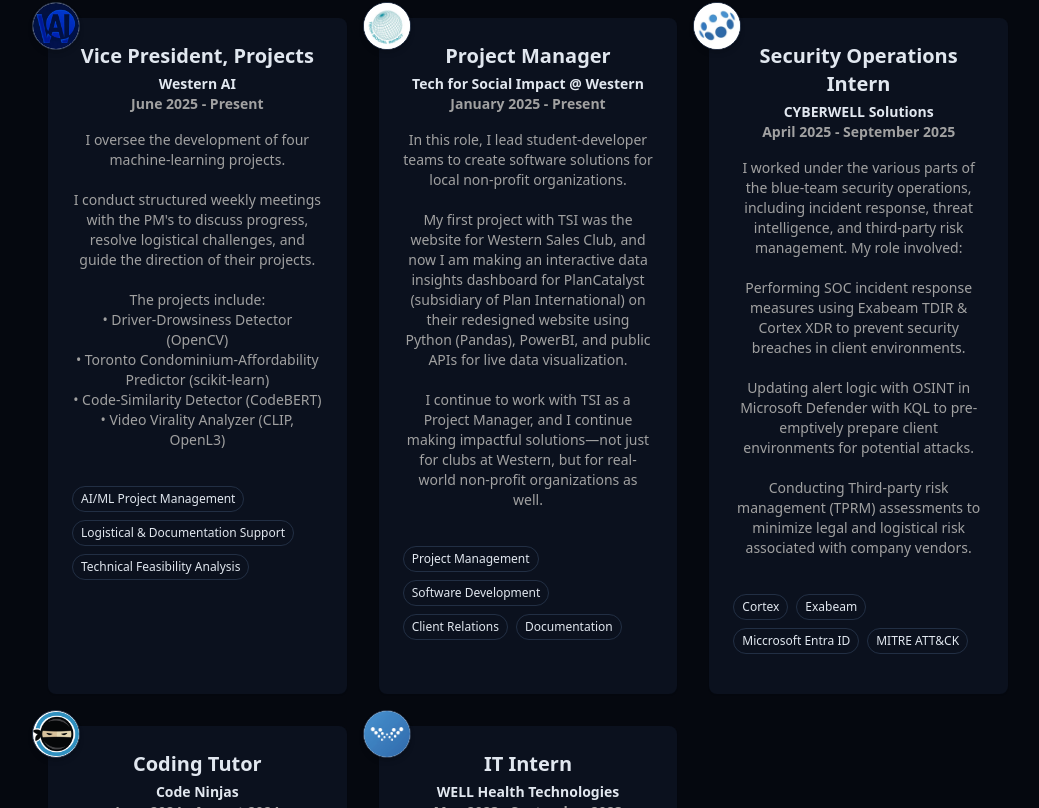
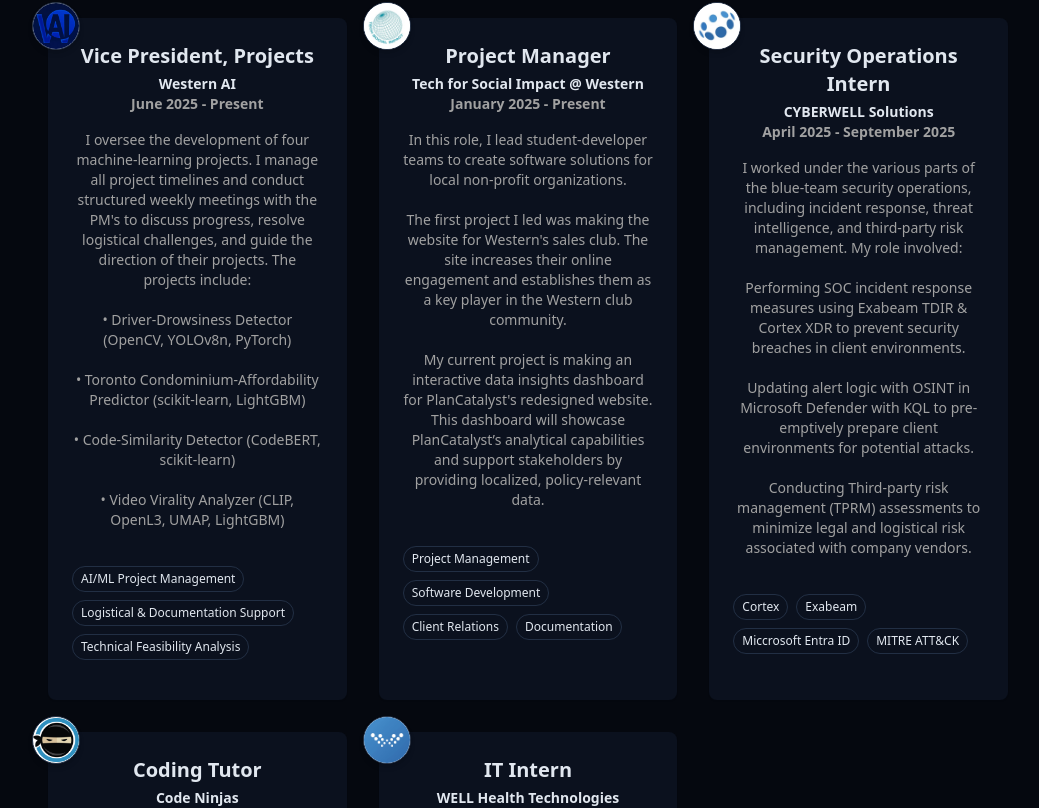
Before and after one commit to LlamzonAmazon/tl-portfolio, a React (Vite) app: page / in a window 1280 px wide. Shown: the part 1712-2520 px from the top of the page, without its empty margins (112-1151 px from the left). Built offline with nearby package versions, Linux system fonts and the light colour scheme.

Commit message:
Content update

```diff
--- a/src/components/ExperienceSection.jsx
+++ b/src/components/ExperienceSection.jsx
@@ -9,9 +9,9 @@
     organization: "Western AI",
     time: "June 2025 - Present",
     description:
-      "I oversee the development of four machine-learning projects.\n\n" +
-      "I conduct structured weekly meetings with the PM's to discuss progress, resolve logistical challenges, and guide the direction of their projects. \n\n" +
-      "The projects include:\n• Driver-Drowsiness Detector (OpenCV)\n• Toronto Condominium-Affordability Predictor (scikit-learn)\n• Code-Similarity Detector (CodeBERT)\n• Video Virality Analyzer (CLIP, OpenL3) \n\n",
+      "I oversee the development of four machine-learning projects. " +
+      "I manage all project timelines and conduct structured weekly meetings with the PM's to discuss progress, resolve logistical challenges, and guide the direction of their projects. " +
+      "The projects include:\n\n• Driver-Drowsiness Detector (OpenCV, YOLOv8n, PyTorch)\n\n• Toronto Condominium-Affordability Predictor (scikit-learn, LightGBM)\n\n• Code-Similarity Detector (CodeBERT, scikit-learn)\n\n• Video Virality Analyzer (CLIP, OpenL3, UMAP, LightGBM) \n\n",
 
     tags: ["AI/ML Project Management", "Logistical & Documentation Support", "Technical Feasibility Analysis"],
     logo: "/WAI.jpeg",
@@ -23,8 +23,9 @@
     time: "January 2025 - Present",
     description:
       "In this role, I lead student-developer teams to create software solutions for local non-profit organizations. \n\n" +
-      "My first project with TSI was the website for Western Sales Club, and now I am making an interactive data insights dashboard for PlanCatalyst (subsidiary of Plan International) on their redesigned website using Python (Pandas), PowerBI, and public APIs for live data visualization. \n\n" +
-      "I continue to work with TSI as a Project Manager, and I continue making impactful solutions—not just for clubs at Western, but for real-world non-profit organizations as well. \n\n",
+      "The first project I led was making the website for Western's sales club. The site increases their online engagement and establishes them as a key player in the Western club community.\n\n" +
+      "My current project is making an interactive data insights dashboard for PlanCatalyst's redesigned website. " +
+      "This dashboard will showcase PlanCatalyst’s analytical capabilities and support stakeholders by providing localized, policy-relevant data. \n\n",
     tags: ["Project Management", "Software Development", "Client Relations", "Documentation"],
     logo: "/TSI.jpeg",
   },
--- a/src/components/HeroSection.jsx
+++ b/src/components/HeroSection.jsx
@@ -50,8 +50,8 @@
             <div>
               <p className="text-lg md:text-2xl text-muted-foreground max-w-2xl mx-auto">
                 Fourth-year computer science student at
-                <span className="text-primary text-glow"> Western University</span>.
-                Growing towards a software engineering career; interested in cybersecurity and cloud applications.
+                <span className="text-primary text-glow"> Western University</span>,
+                growing towards a software engineering career and interested in cybersecurity and cloud applications.
               </p>
             </div>
           </AnimatedContent>
--- a/src/components/ProjectsSection.jsx
+++ b/src/components/ProjectsSection.jsx
@@ -7,9 +7,9 @@
     id: 1,
     title: "PlanCatalyst Website Data Dashboard (in-progress)",
     description:
-      "This project is currently in development.\n\n" +
-      "I am heading development of this project as the Project Manager of 5 full-stack student developers.\n\n" +
-      "This is an interactive dashboard for PlanCatalyst's redesigned website for stakeholders to visualize and understand the global impact their consultancy services have in areas such as gender equality, education, climate action, and health.\n\n",
+      "An interactive data insights dashboard for PlanCatalyst's redesigned website. \n\n" +
+      "The dashboard aims to showcase PlanCatalyst's capabilities in data-informed decision-making and to serve as a resource for development practitioners and partners. \n\n" +
+      "It is intended to offer publicly accessible, interactive insights into country-level indicators across key development themes—including SDG progress, demographic trends, climate vulnerability (ND-GAIN), financial inclusion, governance, and gender equity.\n\n",
     image: "/PlanCatalyst.png",
     tags: ["Python", "Pandas", "REST APIs", "Microsoft PowerBI", "GitHub"],
     demoUrl: "https://plancatalyst.org",
@@ -20,8 +20,8 @@
     title: "westernsalesclub.ca",
     description:
       "The website for Western's first sales club, built to showcase the club's activities and mission. \n\n" +
-      "I am heading development of this website as the Project Manager of 5 full-stack student developers. \n\n" +
-      "This website comes with a comprehensive GCP backend, the admin dashboard. Which allows the WSC executives to manage the dynamic content of the website such as the events, executives, and sponsors. \n\n",
+      "This website is intended to increase the club's online engagement and establish them as a key player in the Western club community. \n\n" +
+      "This website also comes with a comprehensive GCP backend—the admin dashboard—which allows the WSC executives to manage the dynamic content of the website such as the events, executives, and sponsors. \n\n",
     image: "/WSC.png",
     tags: ["React.js", "TailwindCSS",  "GCP", "MySQL", "Flask", "Firebase"],
     demoUrl: "https://westernsalesclub.ca",
```
